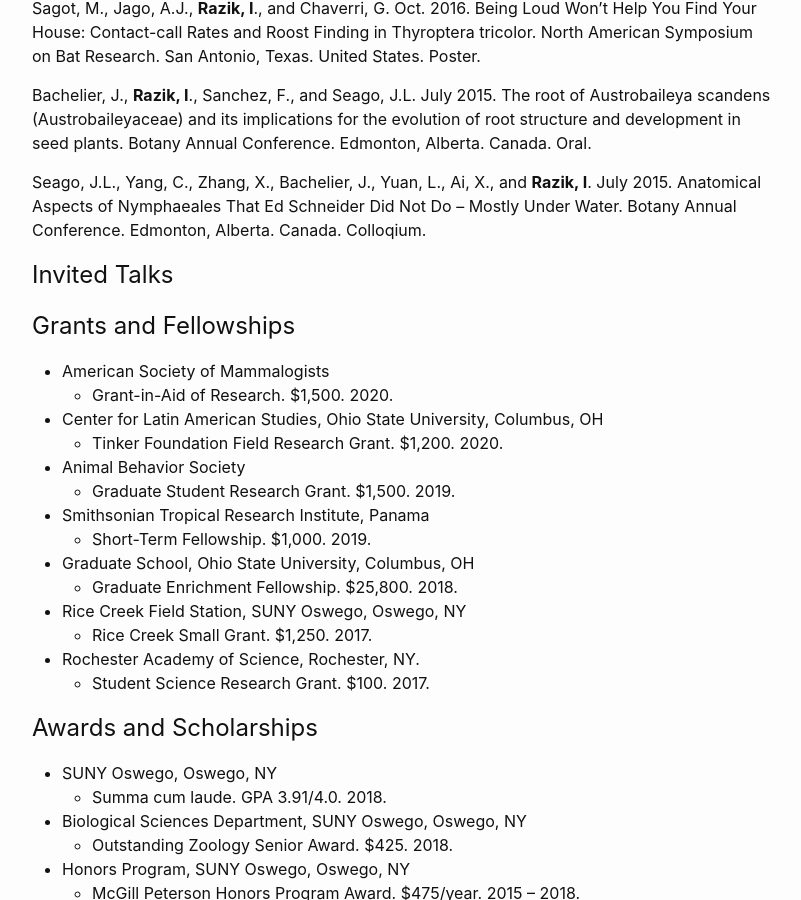
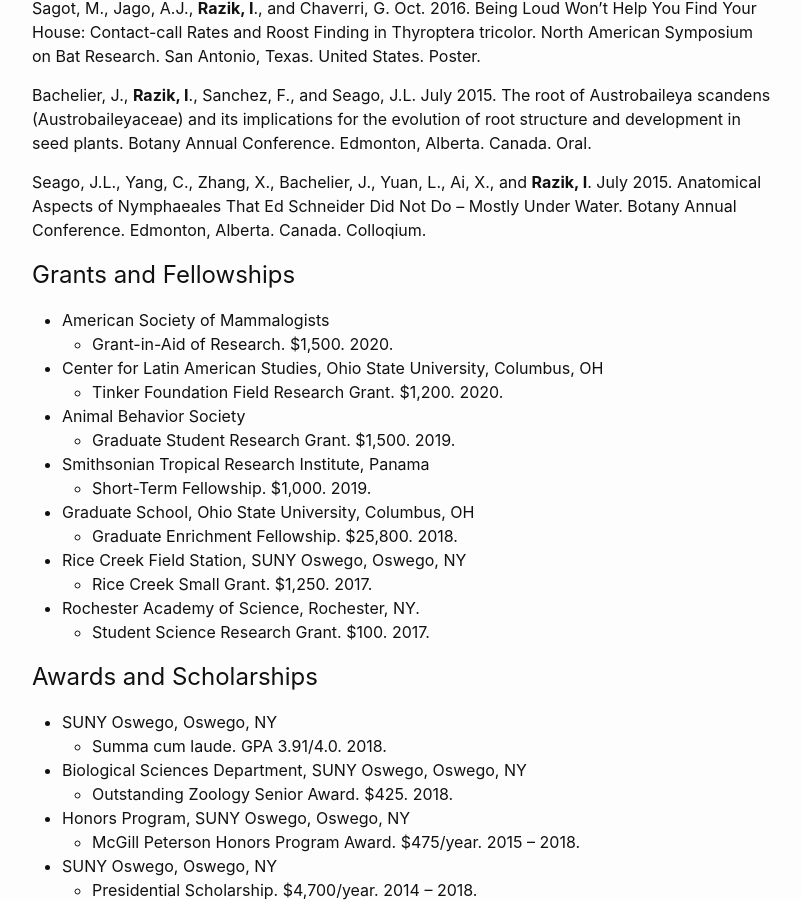
Before and after one commit to imranrazik/imranrazik.github.io, a Jekyll site: the page built from CV.md, in a window 1280 px wide and 900 px high, scrolled down 1871 px. Shown: the whole window, without its empty margins (238-1039 px from the left). Built offline with Jekyll 4.4.1, drawn with Linux system fonts in a browser that asks for light colours; our own code applies the rules of GitHub Pages for plain Markdown files.

Commit message:
Update CV.md

```diff
--- a/CV.md
+++ b/CV.md
@@ -53,8 +53,6 @@
 Bachelier, J., **Razik, I**., Sanchez, F., and Seago, J.L. July 2015. The root of Austrobaileya scandens (Austrobaileyaceae) and its implications for the evolution of root structure and development in seed plants. Botany Annual Conference. Edmonton, Alberta. Canada. Oral. <br/>
 
 Seago, J.L., Yang, C., Zhang, X., Bachelier, J., Yuan, L., Ai, X., and **Razik, I**. July 2015. Anatomical Aspects of Nymphaeales That Ed Schneider Did Not Do – Mostly Under Water. Botany Annual Conference. Edmonton, Alberta. Canada. Colloqium. <br/>
-
-## Invited Talks
 
 ## Grants and Fellowships
 - American Society of Mammalogists
```
